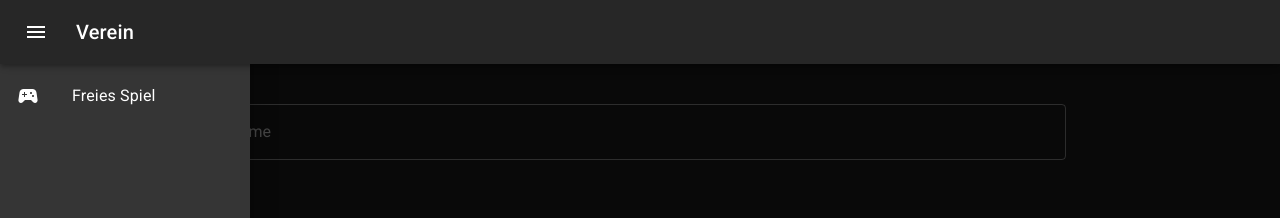
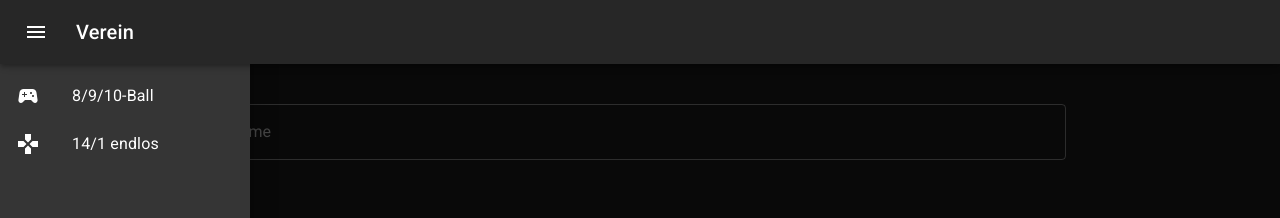
Before and after one commit to sbutz/poolscore, a React (Create React App) app: page /club in a window 1280 px wide. Both pictures are taken after a click on the button "menu". Shown: the top 218 px of the page. Built offline with nearby package versions, Linux system fonts and the light colour scheme; no server answers; the database is empty.

Commit message:
remove substep stide

```diff
--- a/src/App.tsx
+++ b/src/App.tsx
@@ -1,11 +1,10 @@
 import { CssBaseline, ThemeProvider, createTheme, } from '@mui/material';
-import { BrowserRouter, Routes, Route } from "react-router-dom";
+import { BrowserRouter, Routes, Route, Navigate } from "react-router-dom";
 import { AdapterDayjs } from '@mui/x-date-pickers/AdapterDayjs';
 import { LocalizationProvider } from '@mui/x-date-pickers';
 
 import { Store } from './store/Store';
 import ErrorPage from './views/ErrorPage';
-import DisciplineSelect from './views/DisciplineSelect';
 import Game from './views/Game';
 import Game14 from './views/Game14';
 import Tables from './views/Tables';
@@ -25,7 +24,7 @@ function Router() {
   return (
     <BrowserRouter basename={process.env.PUBLIC_URL}>
         <Routes>
-          <Route path="/" element={<DisciplineSelect/>} />
+          <Route path="/" element={<Navigate to="/game" replace={true}/>}/>
           <Route path="/game" element={<Game/>} />
           <Route path="/game14" element={<Game14/>} />
           {isAdmin ? <Route path="/club" element={<Club/>} /> : null}
--- a/src/components/AppDrawer.tsx
+++ b/src/components/AppDrawer.tsx
@@ -2,7 +2,7 @@ import { memo } from 'react';
 import { Link } from "react-router-dom";
 import { Box, Drawer, List, ListItem, ListItemIcon, ListItemButton,
     ListItemText, Divider, useTheme} from '@mui/material'
-import { CalendarMonth, Groups, SportsEsports, TableRestaurant } from '@mui/icons-material';
+import { CalendarMonth, Games, Groups, SportsEsports, TableRestaurant } from '@mui/icons-material';
 
 interface AppDrawerProps {
     open: boolean;
@@ -53,11 +53,19 @@ export default memo(function AppDrawer(props: AppDrawerProps) {
                 <Divider/>
             </> : null}
             <ListItem disablePadding>
-                <ListItemButton component={Link} to={"/"}>
+                <ListItemButton component={Link} to={"/game"}>
                     <ListItemIcon>
                         <SportsEsports />
                     </ListItemIcon>
-                    <ListItemText primary={'Freies Spiel'} />
+                    <ListItemText primary={'8/9/10-Ball'} />
+                </ListItemButton>
+            </ListItem>
+            <ListItem disablePadding>
+                <ListItemButton component={Link} to={"/game14"}>
+                    <ListItemIcon>
+                        <Games />
+                    </ListItemIcon>
+                    <ListItemText primary={'14/1 endlos'} />
                 </ListItemButton>
             </ListItem>
         </List>
--- a/src/views/DisciplineSelect.tsx
+++ /dev/null
@@ -1,29 +0,0 @@
-import { Button, Grid, } from '@mui/material';
-import { Link } from "react-router-dom";
-
-import Layout from '../components/Layout';
-
-const styles = {
-    fontSize: "5rem",
-}
-
-function DisciplineSelect() {
-    return (
-    <Layout title="Freies Spiel" fullwidth>
-        <Grid container alignItems="center" spacing={2} justifyContent="space-evenly" height="100%">
-            <Grid item>
-                <Button variant="contained" component={Link} to={"/game"} style={styles}>
-                    8/9/10 Ball
-                </Button>
-            </Grid>
-            <Grid item>
-                <Button variant="contained" component={Link} to={"/game14"} style={styles}>
-                    14/1 endlos
-                </Button>
-            </Grid>
-        </Grid>
-    </Layout>
-    );
-}
-
-export default DisciplineSelect;
```
